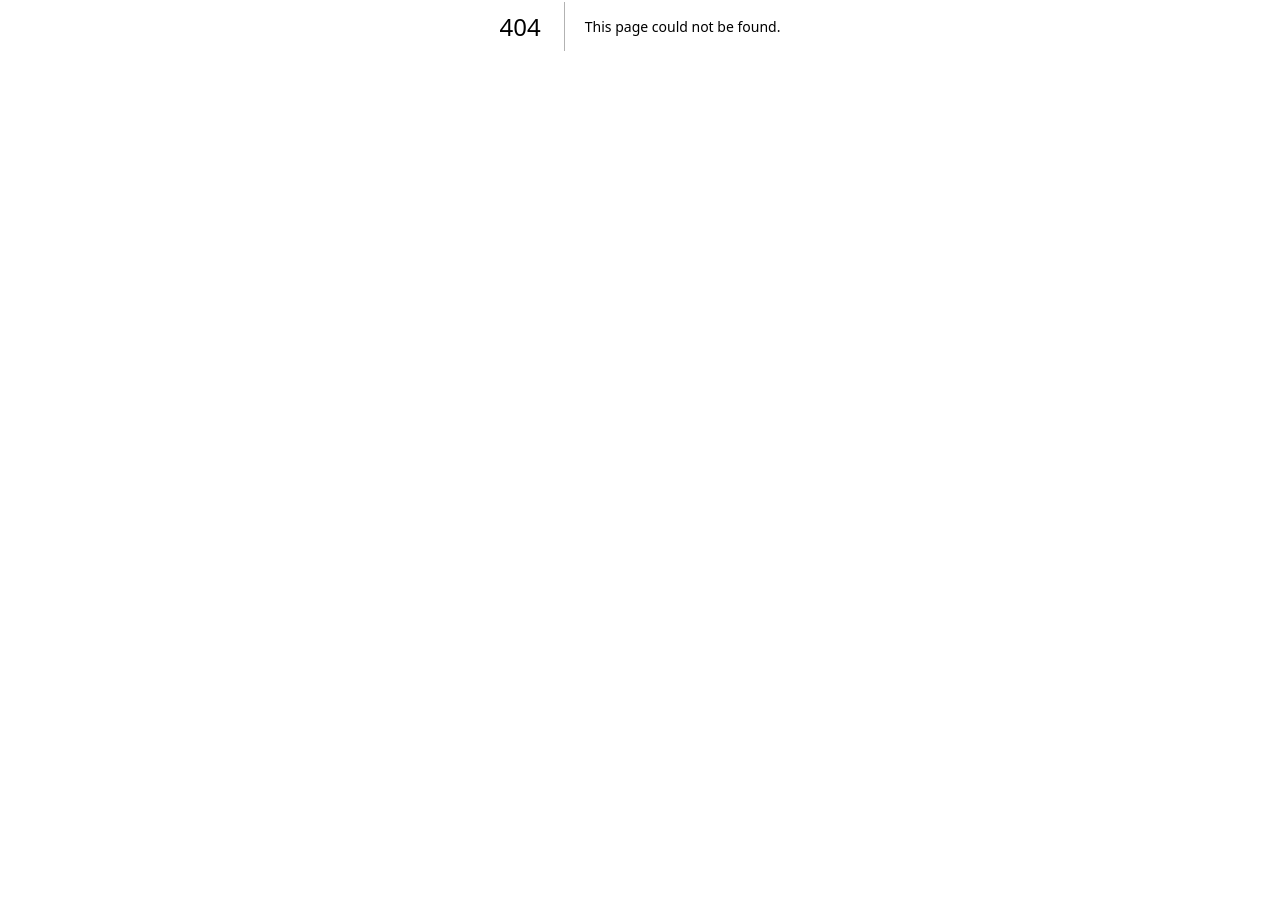
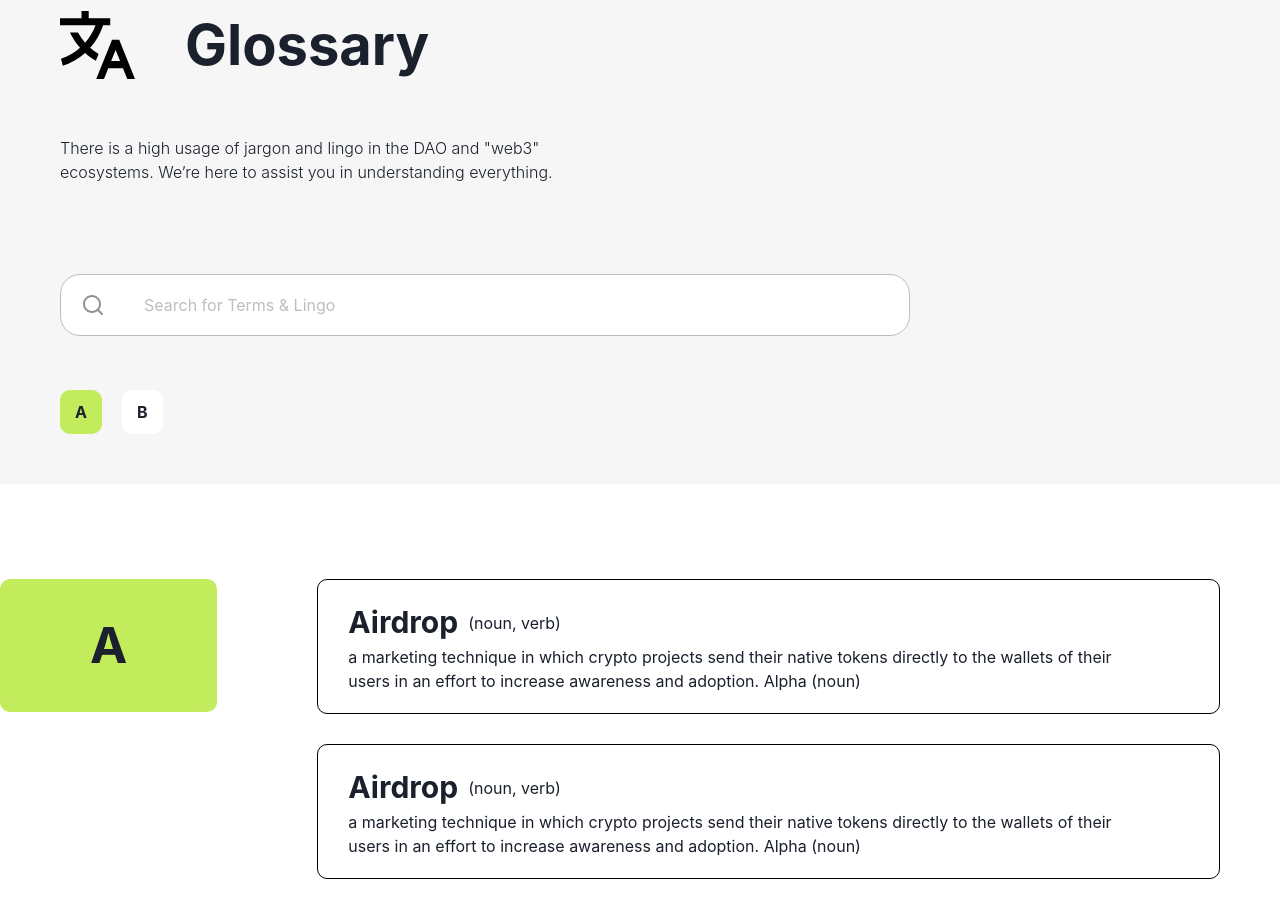
Before and after one commit to iamAbayomi/dao-open-challenge, a Next.js app: page /glossary in a window 1280 px wide. Before the commit this address had no page. Shown: the part 374-1281 px from the top of the page. Before the commit the page ends 800 px from the top, so only its background shows below. Built offline with nearby package versions, Linux system fonts and the light colour scheme.

Commit message:
feat: integrated glossary page

```diff
--- /dev/null
+++ b/pages/glossary/index.tsx
@@ -0,0 +1,97 @@
+import { Box, Text, Image, Input } from "@chakra-ui/react";
+import HomeLayout from "../../components/Layout/HomeLayout";
+
+const Index = () => {
+  return (
+    <HomeLayout>
+      <Box p={"50px 60px"} background={"#F6F6F6"}>
+        <Box fontWeight={"700"} fontSize={"38px"} display={"flex"} gap={"5px"}>
+          <Text color={"#B0B0B0"}>Learn </Text>
+          <Text color={"#000000"}> {" > "} Glossary</Text>
+        </Box>
+        <Box>
+          <Box mt={"146px"} display={"flex"} gap={"50px"}>
+            <Image alt={"chinese-symbol"} src={"./chinese-symbol.svg"} />
+            <Text fontWeight={"700"} fontSize={"56px"}>
+              Glossary
+            </Text>
+          </Box>
+          <Text mt={"49px"} fontWeight={"300"} maxWidth={"570px"}>
+            There is a high usage of jargon and lingo in the DAO and
+            &quot;web3&quot;
+            <br /> ecosystems. We&rsquo;re here to assist you in understanding
+            everything.
+          </Text>
+          <Box
+            display={"flex"}
+            gap={"23px"}
+            p={"0px 20px"}
+            mt={"90px"}
+            background={"white"}
+            maxWidth={"850px"}
+            border={"1px solid #BEBEBE"}
+            borderRadius={"20px"}
+          >
+            <Image alt="search" src={"./search.svg"} />
+            <Input
+              margin={"20px 0px"}
+              _placeholder={{ color: "#BEBEBE" }}
+              focusBorderColor={"none"}
+              placeholder="Search for Terms & Lingo"
+              height={"100%"}
+              border={"none"}
+            />
+          </Box>
+          <Box mt={"54px"} display={"flex"} gap={"20px"}>
+            <Box background={"#C2EC5B"} p={"10px 15px"} borderRadius={"10px"}>
+              <Text fontWeight={"700"}>A</Text>
+            </Box>
+            <Box background={"white"} p={"10px 15px"} borderRadius={"10px"}>
+              <Text fontWeight={"700"}>B</Text>
+            </Box>
+          </Box>
+        </Box>
+      </Box>
+      <Box mt={"95px"}>
+        <Box display={"flex"} gap={"100px"} mr={"60px"} alignItems={"start"}>
+          <Box
+            background={"#C2EC5B"}
+            p={"29px 90px"}
+            maxWidth={"max-content"}
+            borderRadius={"10px"}
+          >
+            <Text fontWeight={"700"} fontSize={"50px"}>
+              A
+            </Text>
+          </Box>
+
+          <Box width={"100%"} maxWidth={"1200px"}>
+            {[1, 2, 3, 4, 5].map((item) => (
+              <Box
+                key={item}
+                p={"20px 30px"}
+                border={"0.1px solid black"}
+                borderRadius={"10px"}
+                mb={"30px"}
+              >
+                <Box display={"flex"} gap={"10px"} alignItems={"center"}>
+                  <Text fontWeight={"700"} fontSize={"30px"}>
+                    Airdrop
+                  </Text>
+                  <Text>(noun, verb)</Text>
+                </Box>
+                <Text maxWidth={"800px"}>
+                  a marketing technique in which crypto projects send their
+                  native tokens directly to the wallets of their users in an
+                  effort to increase awareness and adoption. Alpha (noun)
+                </Text>
+              </Box>
+            ))}
+          </Box>
+        </Box>
+      </Box>
+    </HomeLayout>
+  );
+};
+
+export default Index;
```
Also changed, not shown: public/chinese-symbol.svg (added).
